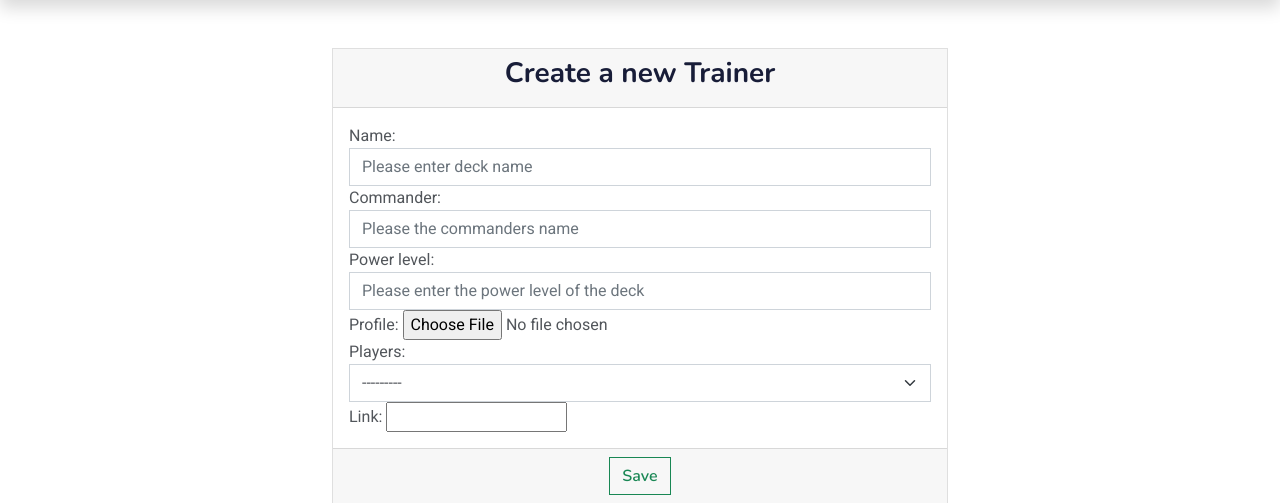
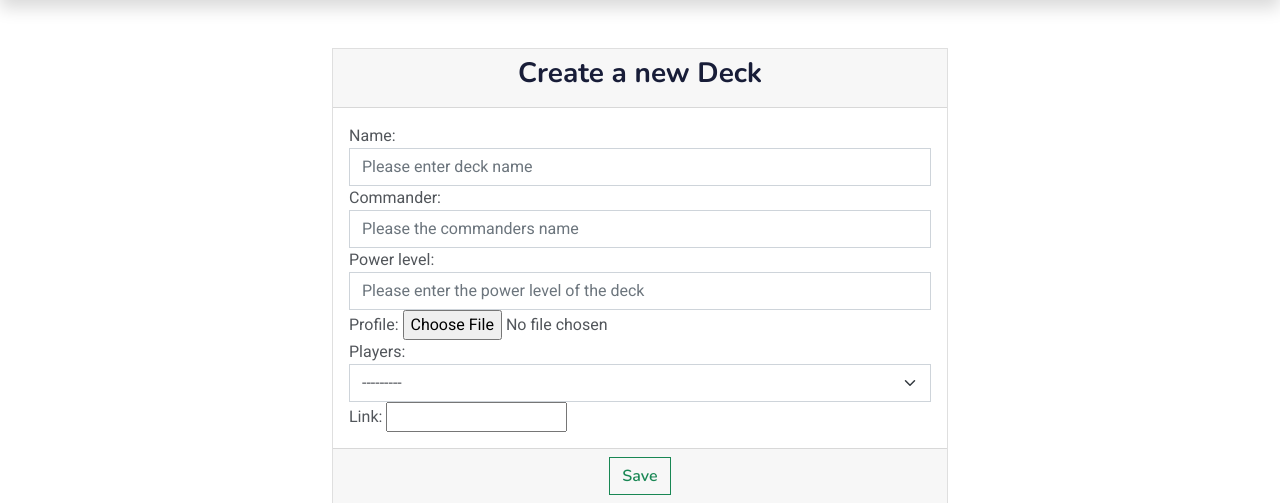
Before and after one commit to Espeons/magic, a Django app: page /create_deck/ in a window 1280 px wide. Shown: the part 75-578 px from the top of the page. Run offline with Django 5.2, Linux system fonts and the light colour scheme; data comes from the database, SQL or seed files in the repository; some libraries are stand-ins or nearby versions.

Commit message:
Update create_deck.html

```diff
--- a/templates/deck/create_deck.html
+++ b/templates/deck/create_deck.html
@@ -84,7 +84,7 @@
                 <br><br>
                 <div class="card">
                     <div class="card-header">
-                        <h3 class="text-center">Create a new Trainer</h3>
+                        <h3 class="text-center">Create a new Deck</h3>
                     </div>
                     <form method="post" enctype="multipart/form-data">
                         {% csrf_token %}
```
